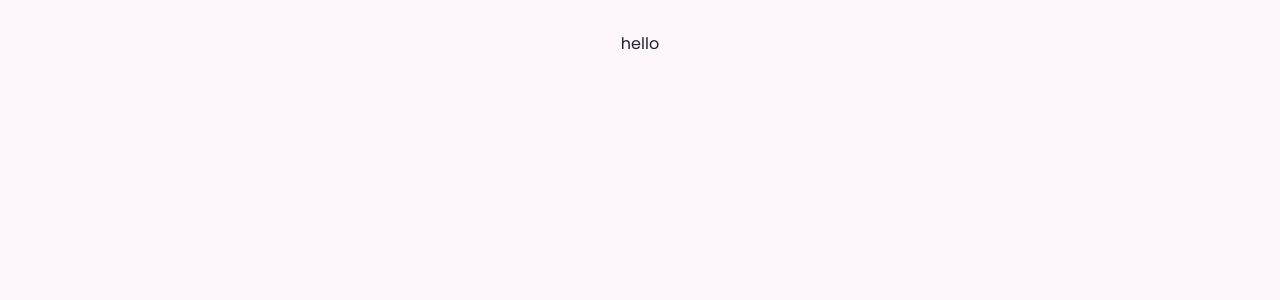
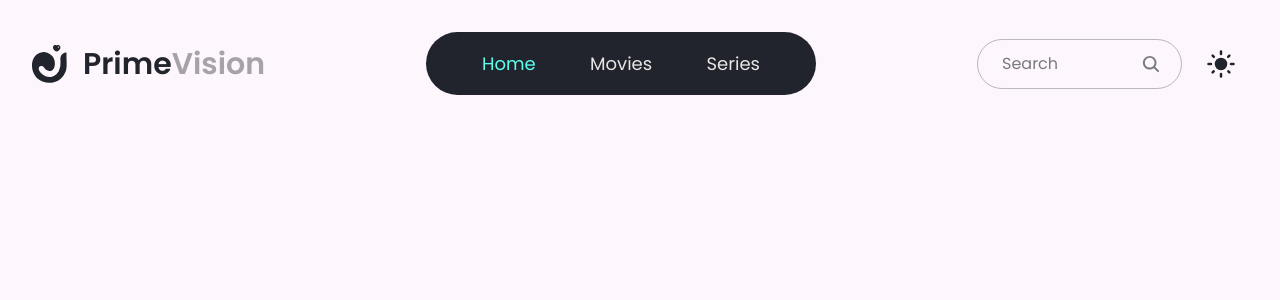
Before and after one commit to devJennyy/prime-vision, a React (Vite) app: page /homepage in a window 1280 px wide. Before the commit this address had no page. Shown: the top 300 px of the page. Built offline with nearby package versions, Linux system fonts and the light colour scheme.

Commit message:
wip: header ui

```diff
--- a/package.json
+++ b/package.json
@@ -13,7 +13,8 @@
     "react": "^18.3.1",
     "react-dom": "^18.3.1",
     "react-icons": "^5.3.0",
-    "react-router-dom": "^6.28.0"
+    "react-router-dom": "^6.28.0",
+    "swiper": "^11.1.14"
   },
   "devDependencies": {
     "@eslint/js": "^9.13.0",
--- a/src/App.tsx
+++ b/src/App.tsx
@@ -5,13 +5,15 @@ import {
   Navigate,
 } from "react-router-dom";
 import "./App.css";
+import Header from "./components/layout/Header";
 
 function App() {
   return (
     <Router>
       <div className="w-full mx-auto overflow-x-hidden overflow-y-scroll no-scrollbar relative">
-        <div className="max-w-[1440px] mx-auto w-full"></div>
-        <p>hello</p>
+        <div className="max-w-[1440px] mx-auto w-full">
+          <Header />
+        </div>
         <Routes>
           <Route path="/" element={<Navigate to="/homepage" replace />} />
           {/* <Route path="/homepage" element={<MainPage />} /> */}
--- /dev/null
+++ b/src/components/layout/Header.tsx
@@ -0,0 +1,59 @@
+import { useState } from "react";
+import { logo } from "../../styles/global.styles";
+import DarkModeToggle from "../ui/DarkModeToggle";
+import { IoSearch } from "react-icons/io5";
+
+const Header = () => {
+  const [activeNav, setActiveNav] = useState("#homepage");
+
+  const navLinks = [
+    { label: "Home", href: "#homepage" },
+    { label: "Movies", href: "#movies" },
+    { label: "Series", href: "#series" },
+  ];
+
+  return (
+    <div className="flex justify-between items-center w-full">
+      <div className="flex justify-center items-center gap-4">
+        {logo}
+        <p className="capitalize text-3xl font-semibold dark:text-secondary text-primary">
+          Prime<span className="dark:text-white text-primary/40">Vision</span>
+        </p>
+      </div>
+      <nav className="flex justify-between items-center max-w-[390px] w-full h-[63px] px-14 rounded-full bg-primary">
+        {navLinks?.map(({ label, href }) => (
+          <a
+            key={label}
+            href={href}
+            onClick={() => setActiveNav(href)}
+            className={`text-lg transition-all duration-300 ease-in-out ${
+              activeNav === href
+                ? "text-secondary"
+                : "text-white dark:text-white hover:text-secondary"
+            }`}
+          >
+            {label}
+          </a>
+        ))}
+      </nav>
+      <div className="flex gap-3">
+        <div className="flex justify-between items-center pl-6 pr-4 w-[205px] h-[50px] rounded-full dark:bg-deepSlate border border-primary/30 dark:border-primary dark:focus-within:border-white/80">
+          <input
+            placeholder="Search"
+            className="w-full h-full bg-transparent outline-none pr-2 dark:text-white text-primary dark:placeholder-white/80 placeholder-primary/60 focus:text-primary dark:focus:text-white focus:ring-0"
+          />
+          <button className="flex items-center justify-center p-1">
+            <IoSearch
+              size={20}
+              className="dark:text-white/80 text-primary/60"
+            />
+          </button>
+        </div>
+
+        <DarkModeToggle />
+      </div>
+    </div>
+  );
+};
+
+export default Header;
--- /dev/null
+++ b/src/components/ui/DarkModeToggle.tsx
@@ -0,0 +1,76 @@
+import React from "react";
+import { useDarkMode } from "../../hooks/useDarkMode";
+import "../../css/toggle.css";
+
+const DarkModeToggle: React.FC = () => {
+  const [darkMode, setDarkMode] = useDarkMode();
+
+  const handleToggle = () => {
+    setDarkMode(!darkMode);
+  };
+
+  return (
+    <div className={`root cursor-pointer ${darkMode ? "dark" : "light"}`}>
+      <div className="mode mx-5" onClick={handleToggle}>
+        <svg
+          className="custom-sun"
+          xmlns="http://www.w3.org/2000/svg"
+          width="24"
+          height="24"
+          viewBox="0 0 24 24"
+        >
+          <path
+            className="center"
+            d="M12,7a5,5,0,1,0,5,5,5,5,0,0,0-5-5Z"
+          />
+          <path
+            className="left"
+            d="M2,13H4a1,1,0,0,0,0-2H2a1,1,0,0,0,0,2Z"
+          />
+          <path
+            className="right"
+            d="M20,13h2a1,1,0,0,0,0-2H20a1,1,0,0,0,0,2Z"
+          />
+          <path
+            className="top"
+            d="M11,2V4a1,1,0,0,0,2,0V2a1,1,0,0,0-2,0Z"
+          />
+          <path
+            className="bottom"
+            d="M11,20v2a1,1,0,0,0,2,0V20a1,1,0,0,0-2,0Z"
+          />
+          <path
+            className="top-left"
+            d="M6,4.58A1,1,0,0,0,4.58,6L5.64,7.05A1,1,0,0,0,7.05,5.64Z"
+          />
+          <path
+            className="bottom-right"
+            d="M18.36,17A1,1,0,0,0,17,18.36L18,19.42A1,1,0,1,0,19.42,18Z"
+          />
+          <path
+            className="top-right"
+            d="M19.42,6A1,1,0,1,0,18,4.58L17,5.64a1,1,0,0,0,1.41,1.41Z"
+          />
+          <path
+            className="bottom-left"
+            d="M7.05,18.36A1,1,0,0,0,5.64,17L4.58,18A1,1,0,1,0,6,19.42Z"
+          />
+        </svg>
+        <svg
+          className="custom-moon"
+          xmlns="http://www.w3.org/2000/svg"
+          width="24"
+          height="24"
+          viewBox="0 0 24 24"
+        >
+          <path
+            className="center"
+            d="M11,3.05A9,9,0,1,0,21,13a1,1,0,0,0-1.54-.95,5.4,5.4,0,0,1-7.47-7.44A1,1,0,0,0,11,3.05Z"
+          />
+        </svg>
+      </div>
+    </div>
+  );
+};
+
+export default DarkModeToggle;
--- /dev/null
+++ b/src/css/toggle.css
@@ -0,0 +1,48 @@
+:root {
+    --fill: #E6E6E5;
+  }
+
+  .root.light {
+    --fill: #21242D;
+  }
+
+  html,
+  body,
+  .root {
+    display: flex;
+    justify-content: center;
+    align-items: center;
+    transition: background 200ms ease-in-out;
+  }
+
+  .mode {
+    position: relative;
+    display: flex;
+    justify-content: center;
+    align-items: center;
+    width: 14px;
+    height: 14px;
+    border-radius: 24px;
+    background: var(--background);
+    transform: scale(3);
+    transition: background 200ms ease-in-out;
+  }
+
+  .mode .custom-sun,
+  .mode .custom-moon {
+    position: absolute;
+    width: 10px;
+    height: 10px;
+    fill: var(--fill);
+    transition: transform 200ms ease-in-out;
+    z-index: 1;
+  }
+
+  .dark .custom-sun {
+    transform: scale(0.1);
+  }
+
+
+  .light .custom-moon {
+    transform: scale(0.5);
+  }
--- /dev/null
+++ b/src/hooks/useDarkMode.ts
@@ -0,0 +1,19 @@
+import { useEffect, useState } from "react";
+
+export const useDarkMode = () => {
+  const [darkMode, setDarkMode] = useState<boolean>(() => {
+    return localStorage.getItem("theme") === "dark";
+  });
+
+  useEffect(() => {
+    if (darkMode) {
+      document.documentElement.classList.add("dark");
+      localStorage.setItem("theme", "dark");
+    } else {
+      document.documentElement.classList.remove("dark");
+      localStorage.setItem("theme", "light");
+    }
+  }, [darkMode]);
+
+  return [darkMode, setDarkMode] as const;
+};
--- a/src/index.css
+++ b/src/index.css
@@ -18,8 +18,8 @@ body {
 
 .dark html,
 .dark body {
-  color: #FFFFFF;
-  background-color: #0D0D0D;
+  color: #E6E6E5;
+  background-color: #16181E;
 }
 
 * {
--- /dev/null
+++ b/src/styles/global.styles.tsx
@@ -0,0 +1,14 @@
+export const logo = (
+    <>
+      <img
+        src="/logo.svg"
+        alt="prime-vision"
+        className="xl:w-full lg:w-36 sm:w-32 w-[145px] hidden dark:flex"
+      />
+      <img
+        src="/dark-logo.svg"
+        alt="dark-prime-vision"
+        className="xl:w-full lg:w-36 sm:w-32 w-[145px] dark:hidden"
+      />
+    </>
+  );
--- a/tailwind.config.js
+++ b/tailwind.config.js
@@ -17,6 +17,8 @@ module.exports = {
         darkmode: "#16181E",
         primary: "#21242D",
         secondary: "#5CFEF0",
+        white: "#E6E6E5",
+        deepSlate: "#16181E",
       },
     },
   },
```
Also changed, not shown: public/dark-logo.svg (added), src/components/layout/Footer.tsx (added), 1 other file (tests, documents, lock files or other folders).
